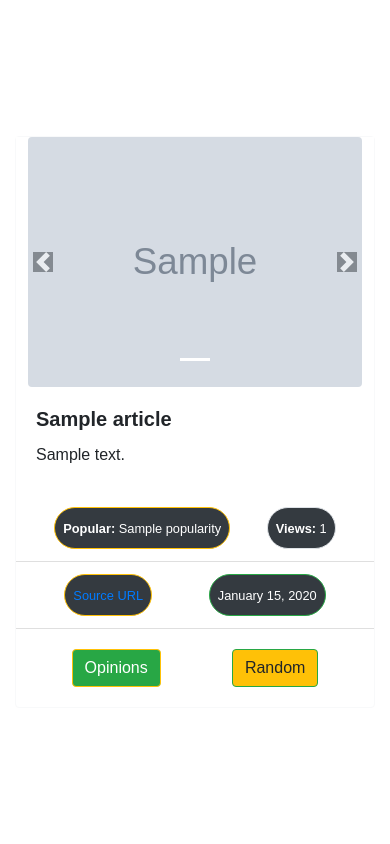
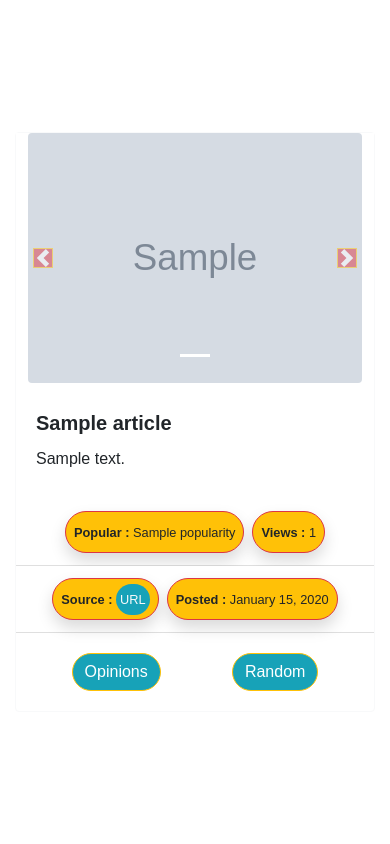
Before and after one commit to M-Tri/capstone-timeline, a Django app: template timeline/templates/timeline/index.html in a window 390 px wide. Shown: the part 66-910 px from the top of the page. Run offline with Django 3.2, Linux system fonts and the light colour scheme; the template is opened without the code that fills it: most values are stand-ins (such as "Sample title", 1, 10 or a date in 2020); grey boxes marked "Sample" are stand-in pictures; some libraries are stand-ins or nearby versions.

Commit message:
fix: modify html to get better visual aesthetics and a more mobile-friendly structure

```diff
--- a/timeline/templates/timeline/card.html
+++ b/timeline/templates/timeline/card.html
@@ -1,7 +1,7 @@
 {% if article %}
 <div class="vw-100 vh-100 d-flex justify-content-center align-items-center">
     <div class="row justify-content-center w-100">
-        <div class="col-12 col-md-12 col-lg-12">
+        <div class="col-12 col-md-12 col-lg-11">
             <div class="card border-light">
                 <div id="articleCarousel" class="carousel slide card-img-top" data-ride="carousel">
 
@@ -32,18 +32,18 @@
 
 
                     <a class="carousel-control-prev" href="#articleCarousel" role="button" data-slide="prev">
-                        <span class="carousel-control-prev-icon bg-dark" aria-hidden="true"></span>
+                        <span class="carousel-control-prev-icon bg-danger border border-warning" aria-hidden="true"></span>
                         <span class="sr-only">Previous</span>
                     </a>
                     <a class="carousel-control-next" href="#articleCarousel" role="button" data-slide="next">
-                        <span class="carousel-control-next-icon bg-dark" aria-hidden="true"></span>
+                        <span class="carousel-control-next-icon bg-danger border border-warning" aria-hidden="true"></span>
                         <span class="sr-only">Next</span>
                     </a>
                 </div>
 
 
                 <div class="card-body overflow-auto" style="max-height: 250px;">
-                    <h5 class="card-title"><strong>{{ article.title }}</strong></h5>
+                    <h5 class="card-title mt-2"><strong>{{ article.title }}</strong></h5>
                     <p class="card-text">{{ article.content }}</p>
                 </div>
 
@@ -53,47 +53,43 @@
 
                     </li> -->
                     <li class="list-group-item mt-2">
-                        <div class="d-flex justify-content-around">
-                            <div class=" bg-dark text-white rounded-pill px-2 py-2 d-inline-block border border-warning">
-                                <span class="small"><strong>Popular:</strong> {{ article.popularity }}</span>
+                        <div class="d-flex justify-content-center">
+                            <div class=" bg-warning mr-1 larger shadow rounded-pill px-2 py-2 d-inline-block border border-danger">
+                                <span class="small"><strong>Popular :</strong> {{ article.popularity }}</span>
                             </div>
-                            <div class="bg-dark text-white rounded-pill px-2 py-2 d-inline-block border border-sucess">
-                                 <span class="small"><strong>Views:</strong> {{ article.views.count }}</span>
+                            <div class="bg-warning ml-1 larger shadow rounded-pill px-2 py-2 d-inline-block border border-danger">
+                                 <span class="small"><strong>Views :</strong> {{ article.views.count }}</span>
                             </div>
                         </div>
                     </li>
 
                     <li class="list-group-item">
-                        <div class="d-flex justify-content-around">
-                            <div class="bg-dark text-white rounded-pill px-2 py-2 d-inline-block border border-warning">
-                                <span class="small"><a href="{{ article.url_source }}">Source URL</a></span>
-
+                        <div class="d-flex justify-content-center">
+                            <div class="bg-warning mr-1 larger shadow rounded-pill px-2 py-2 d-inline-block border border-danger">
+                                <span class="small">
+                                    <strong>Source : </strong>
+                                    <a class="bg-info rounded-pill px-1 py-2 text-light" href="{{ article.url_source }}">URL</a>
+                                </span>
                             </div>
-                            <div class="bg-dark text-white rounded-pill px-2 py-2 d-inline-block border border-success">
-                                <span class="small">{{ article.post_creation_time|date:"F d, Y" }}</span>
+                            <div class="bg-warning ml-1 larger shadow rounded-pill px-2 py-2 d-inline-block border border-danger">
+                                <span class="small"><strong>Posted : </strong>{{ article.post_creation_time|date:"F d, Y" }}</span>
 
                             </div>
                         </div>
                     </li>
                 </ul>
 
-
                 <div class="card-body  d-flex justify-content-around">
                     <form method="POST" action="{% url 'specific_opinions' %}">
                         {% csrf_token %}
                         <input type="hidden" name="article_id" value="{{ article.id }}">
-                        <button type="submit" class="btn btn-success btn-md border border-warning">Opinions</button>
+                        <button type="submit" class="btn btn-info btn-md border border-warning rounded-pill">Opinions</button>
                     </form>
-
-
-
 
                     <form method="POST" action="{% url 'random_post' %}">
                         {% csrf_token %}
-                        <button type="submit" class="btn btn-warning btn-md border border-success">Random</button>
+                        <button type="submit" class="btn btn-info btn-md border border-warning rounded-pill">Random</button>
                     </form>
-
-
 
                 </div>
 
--- a/timeline/templates/timeline/layout.html
+++ b/timeline/templates/timeline/layout.html
@@ -12,7 +12,7 @@
 </head>
 
 <body>
-  <nav class="navbar sticky-top  navbar-expand-lg navbar-light bg-light">
+  <nav class="navbar sticky-top  navbar-expand-lg navbar-light bg-white">
     <a id="logo" class="text-hide navbar-brand">TimeLine</a>
     <button class="navbar-toggler" type="button" data-toggle="collapse" data-target="#navbarSupportedContent"
       aria-controls="navbarSupportedContent" aria-expanded="false" aria-label="Toggle navigation">
```
Also changed, not shown: timeline/templates/timeline/opinions.html (+33 -15 lines).
